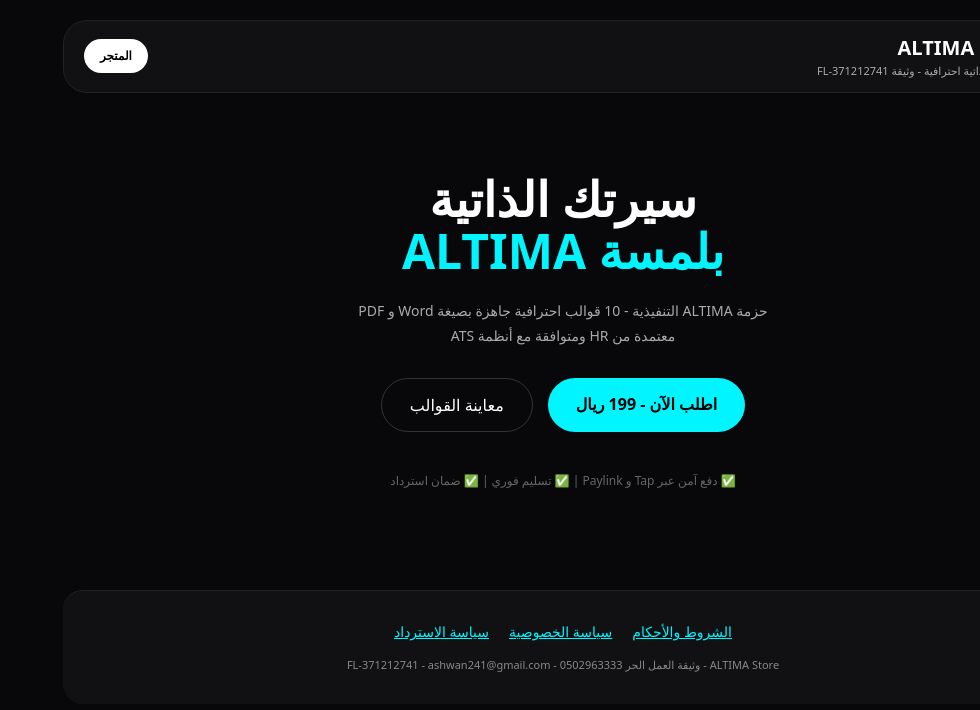
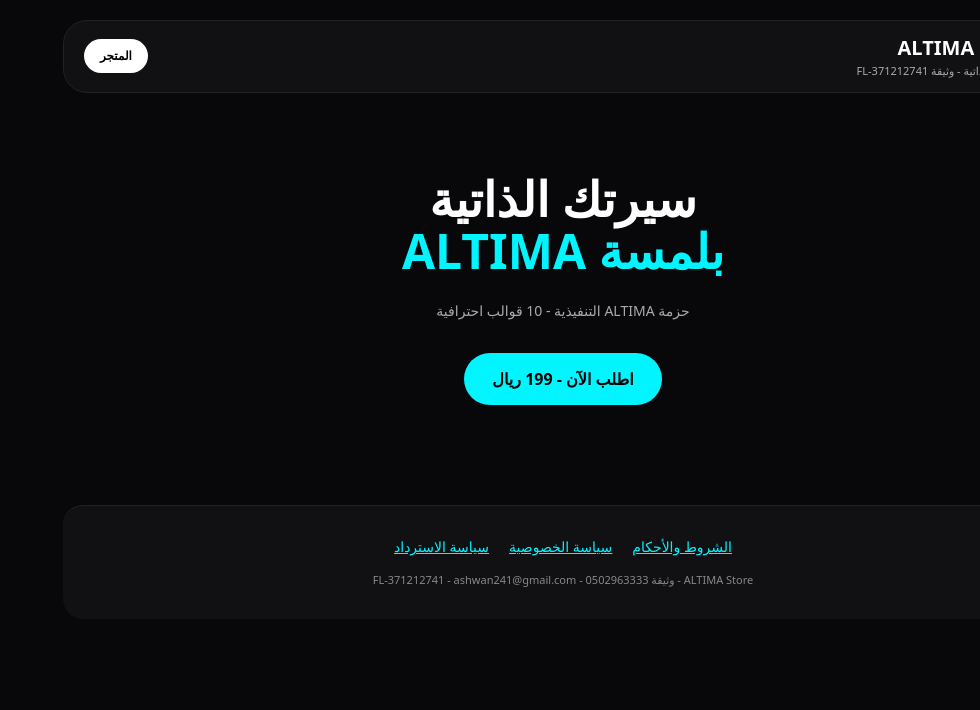
Before and after one commit to altima261/altima-store, a Next.js app: page / in a window 1280 px wide. Shown: the top 710 px of the page, without its empty margins (300-1280 px from the left). Built offline with nearby package versions, Linux system fonts and the light colour scheme.

Commit message:
Update page.tsx

```diff
--- a/app/page.tsx
+++ b/app/page.tsx
@@ -9,7 +9,7 @@ export default function Home() {
       <header style={{ display: 'flex', justifyContent: 'space-between', alignItems: 'center', maxWidth: 1000, margin: '0 auto 20px', padding: '12px 20px', background: '#111114', borderRadius: 24, border: '1px solid #222' }}>
         <div>
           <h1 style={{ fontSize: 20, fontWeight: 900 }}>ALTIMA STORE</h1>
-          <p style={{ fontSize: 11, color: '#aaa' }}>قوالب سيرة ذاتية احترافية - وثيقة FL-371212741</p>
+          <p style={{ fontSize: 11, color: '#aaa' }}>قوالب سيرة ذاتية - وثيقة FL-371212741</p>
         </div>
         <div style={{ display: 'flex', gap: 10 }}>
           <a href="/checkout" style={{ background: '#fff', color: '#000', padding: '8px 16px', borderRadius: 20, fontSize: 12, fontWeight: 'bold', textDecoration: 'none' }}>المتجر</a>
@@ -22,21 +22,13 @@ export default function Home() {
           <span style={{ color: '#00F5FF' }}>بلمسة ALTIMA</span>
         </h2>
         <p style={{ fontSize: 14, color: '#aaa', maxWidth: 600, margin: '0 auto 30px', lineHeight: 1.8 }}>
-          حزمة ALTIMA التنفيذية - 10 قوالب احترافية جاهزة بصيغة Word و PDF
-          <br/>معتمدة من HR ومتوافقة مع أنظمة ATS
+          حزمة ALTIMA التنفيذية - 10 قوالب احترافية
         </p>
-
         <div style={{ marginTop: 20, display: 'flex', gap: 15, justifyContent: 'center', flexWrap: 'wrap' }}>
           <a href="/checkout" style={{ background: '#00F5FF', color: '#000', padding: '14px 28px', borderRadius: 30, fontWeight: 900, textDecoration: 'none' }}>اطلب الآن - 199 ريال</a>
-          <a href="https://sahariosvercelfixedst" style={{ border: '1px solid #333', color: '#fff', padding: '14px 28px', borderRadius: 30, textDecoration: 'none' }}>معاينة القوالب</a>
-        </div>
-
-        <div style={{ marginTop: 40, fontSize: 12, color: '#666' }}>
-          <p>✅ دفع آمن عبر Tap و Paylink | ✅ تسليم فوري | ✅ ضمان استرداد</p>
         </div>
       </main>
 
-      {/* Footer - روابط السياسات مطلوبة من Tap و Paylink */}
       <div style={{ marginTop: 40, borderTop: '1px solid #222', padding: '30px 20px', textAlign: 'center', background: '#111114', borderRadius: 20, maxWidth: 1000, margin: '40px auto 0' }}>
         <div style={{ display: 'flex', justifyContent: 'center', gap: '20px', flexWrap: 'wrap', fontSize: 14 }}>
           <a href="/terms" style={{ color: '#00F5FF', textDecoration: 'underline' }}>الشروط والأحكام</a>
@@ -44,7 +36,7 @@ export default function Home() {
           <a href="/return-policy" style={{ color: '#00F5FF', textDecoration: 'underline' }}>سياسة الاسترداد</a>
         </div>
         <div style={{ marginTop: 15, fontSize: 11, color: '#888' }}>
-          ALTIMA Store - وثيقة العمل الحر FL-371212741 - ashwan241@gmail.com - 0502963333
+          ALTIMA Store - وثيقة FL-371212741 - ashwan241@gmail.com - 0502963333
         </div>
       </div>
     </div>
```
